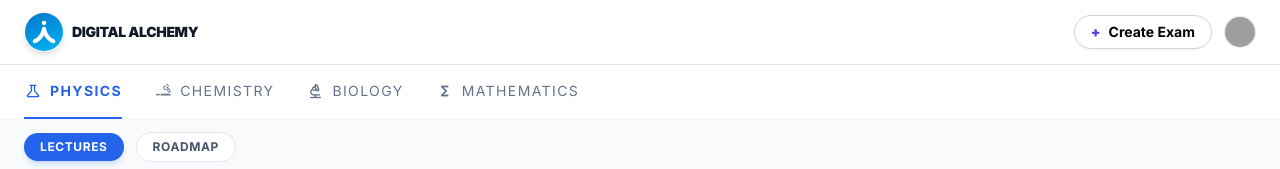
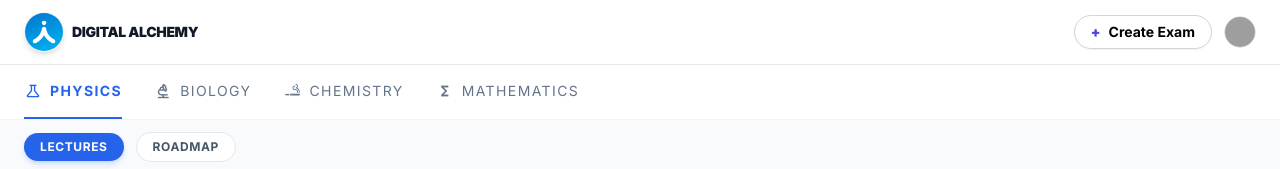
Before and after one commit to Dpk236/DigitalAlchemyFE, a React (Vite) app: page /dashboard in a window 1280 px wide. Shown: the top 169 px of the page. Built offline with nearby package versions, Linux system fonts and the light colour scheme; no server answers; grey boxes are pictures that could not be loaded.

Commit message:
only valid subjects

```diff
--- a/views/Dashboard.tsx
+++ b/views/Dashboard.tsx
@@ -12,8 +12,8 @@ const Dashboard: React.FC = () => {
 
   const subjects = [
     { id: 'PHYSICS', label: 'Physics', icon: 'science' },
+     { id: 'BIOLOGY', label: 'Biology', icon: 'biotech' },
     { id: 'CHEMISTRY', label: 'Chemistry', icon: 'vaping_rooms' },
-    { id: 'BIOLOGY', label: 'Biology', icon: 'biotech' },
     { id: 'MATHEMATICS', label: 'Mathematics', icon: 'functions' },
   ];
 
@@ -44,22 +44,6 @@ const Dashboard: React.FC = () => {
       date: "Feb 01, 2026",
       time: "11:30 AM",
       thumbnail: `${CDN_BASE_URL}Media/Video/hackathon/projectile/projectile-motion-thumbnail.png`,
-    },
-    {
-      title: "Chemical Kinetics & Reaction Mechanisms",
-      subject: "CHEMISTRY",
-      topic: "ORGANIC",
-      date: "Jan 29, 2026",
-      time: "08:35 PM",
-      thumbnail: "https://images.pexels.com/photos/15509860/pexels-photo-15509860.jpeg",
-    },
-    {
-      title: "Limits and Continuity - Foundations",
-      subject: "MATHEMATICS",
-      topic: "CALCULUS",
-      date: "Jan 15, 2026",
-      time: "10:00 AM",
-      thumbnail: "https://images.unsplash.com/photo-1635070041078-e363dbe005cb?auto=format&fit=crop&q=80&w=600",
     },
     {
       id: "human_heart",
```
